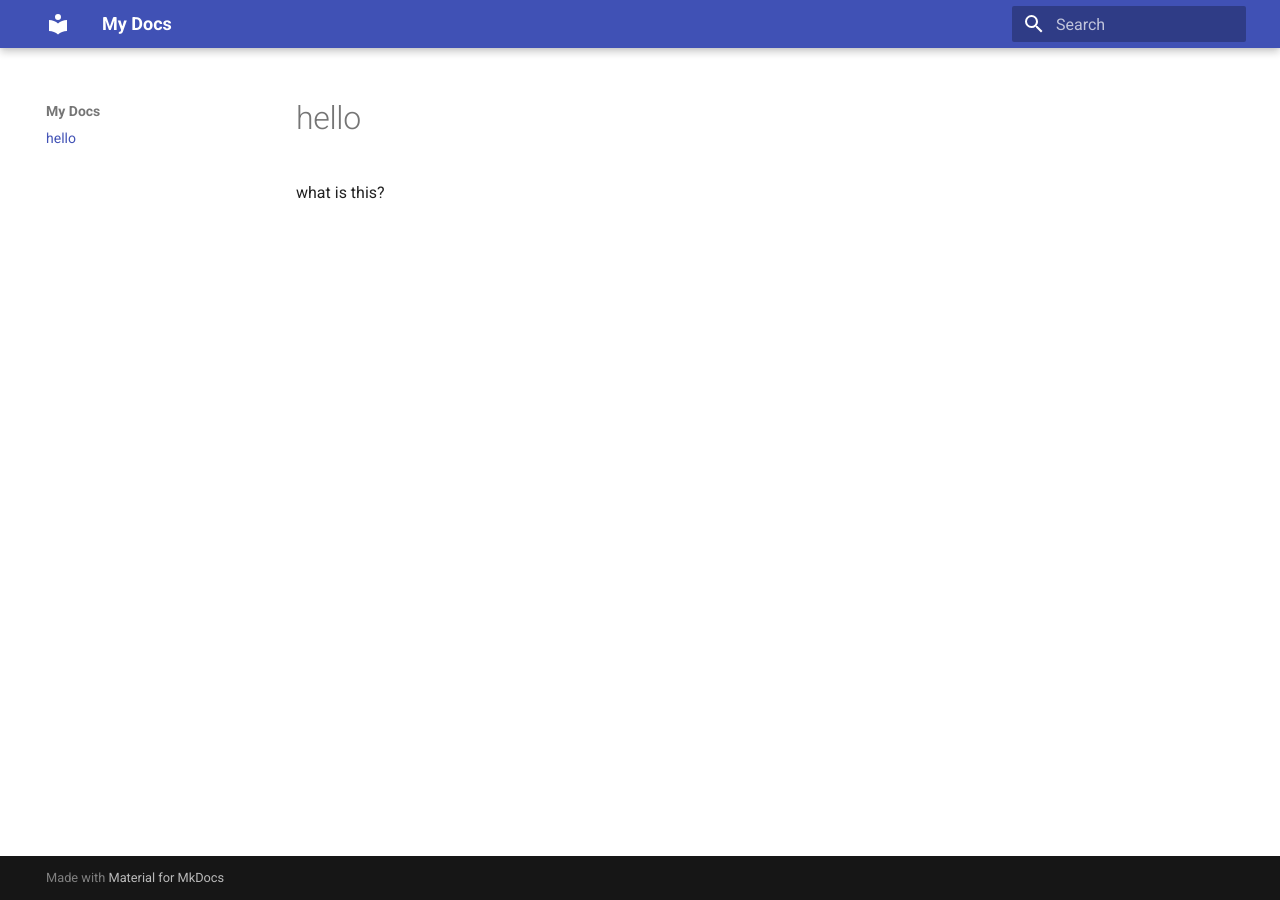
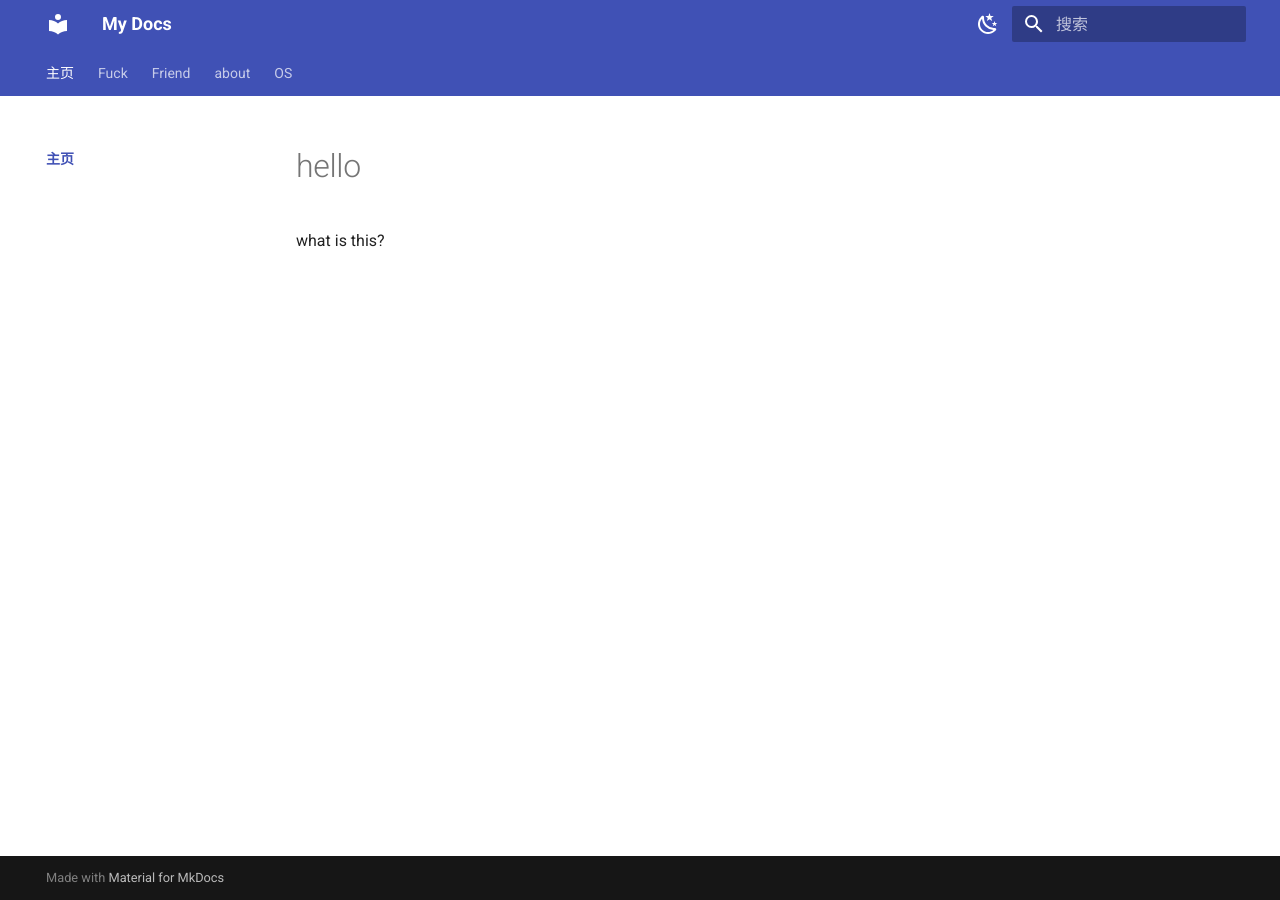
Before and after one commit to Haohahahaha/test, an MkDocs documentation site: the page built from docs/index.md, in a window 1280 px wide. Built offline with MkDocs 1.6.1 and Material for MkDocs 9.7.7, drawn with Linux system fonts in a browser that asks for light colours.

Commit message:
2022-07-03_17:25:41 update

```diff
--- a/mkdocs.yml
+++ b/mkdocs.yml
@@ -1,2 +1,39 @@
 site_name: My Docs
-theme: material
+theme:
+  name: material
+  palette:
+    - scheme: default # 日间模式
+      primary: indigo # 上方的
+      accent: orange # 链接等可交互元件的高亮色
+      toggle:
+        icon: material/weather-night # 图标
+        name: 切换至夜间模式 # 鼠标悬浮提示
+    - scheme: slate # 夜间模式
+      primary: indigo
+      accent: orange
+      toggle:
+        icon: material/weather-sunny
+        name: 切换至日间模式
+  features:
+    - navigation.tabs
+    - navigation.top # 返回顶部的按钮 在上滑时出现
+    - navigation.indexes # Tab会有一个index.md 而不是在打开Tab时打开第一篇文章
+    - navigation.expand # 打开Tab时左侧目录全部展开
+    - search.suggest # 搜索输入一些字母时推荐补全整个单词
+    - search.highlight # 搜索出的文章关键词加入高亮
+  language: zh
+
+nav:
+  - 主页:
+    - index.md
+  - Fuck:
+    - fuck/index.md
+    - fuck2:
+      - fuckU: fuck/fuck2/fuck2.md
+      - fuck3:
+        - hi: fuck/fuck2/fuck3/hi.md
+  - Friend:
+    - friend/index.md
+  - about:
+    - about/index.md
+  - OS: http://os.haohaha.cn
```
Also changed, not shown: docs/about/index.md (added, +1 -0 lines), docs/friend/index.md (added, +1 -0 lines), docs/fuck/index.md (added, +1 -0 lines), docs/fuck/fuck2/fuck2.md (added), docs/fuck/fuck2/fuck3/hi.md (added), 2 other files.
